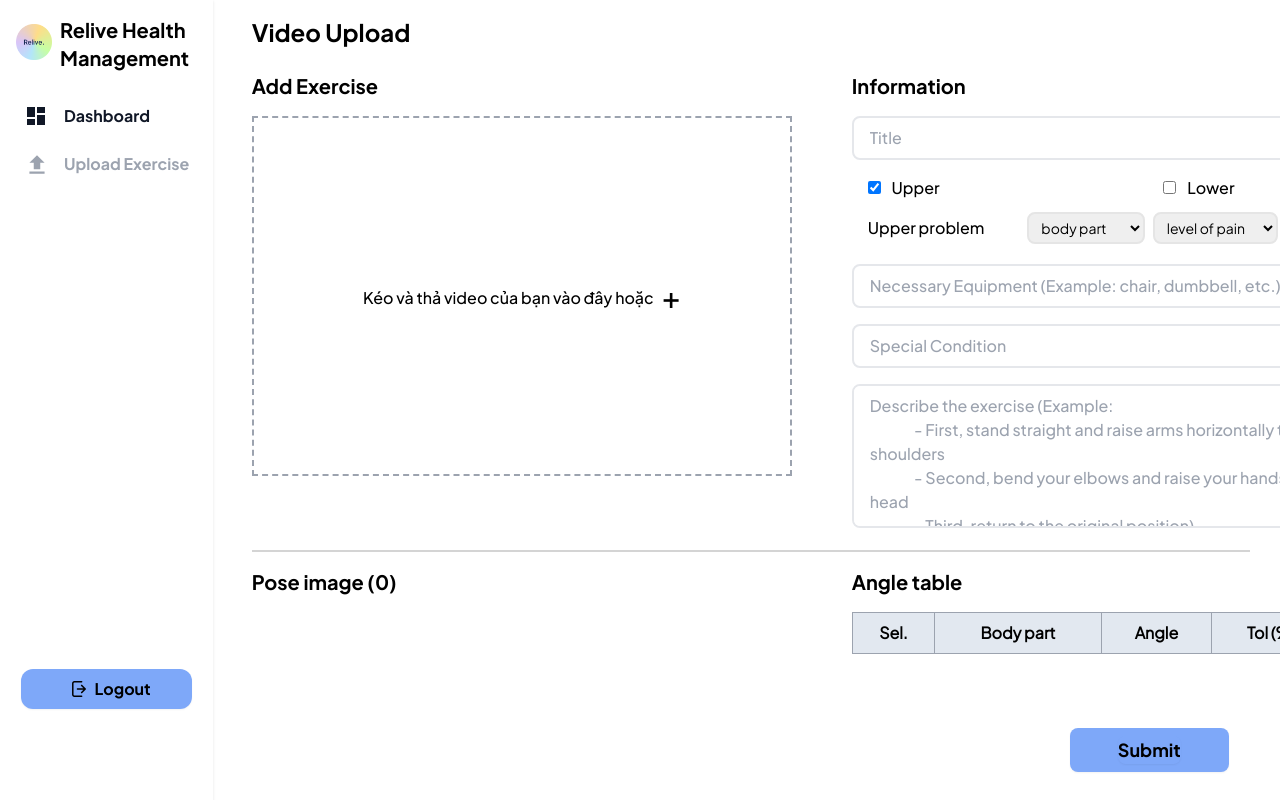
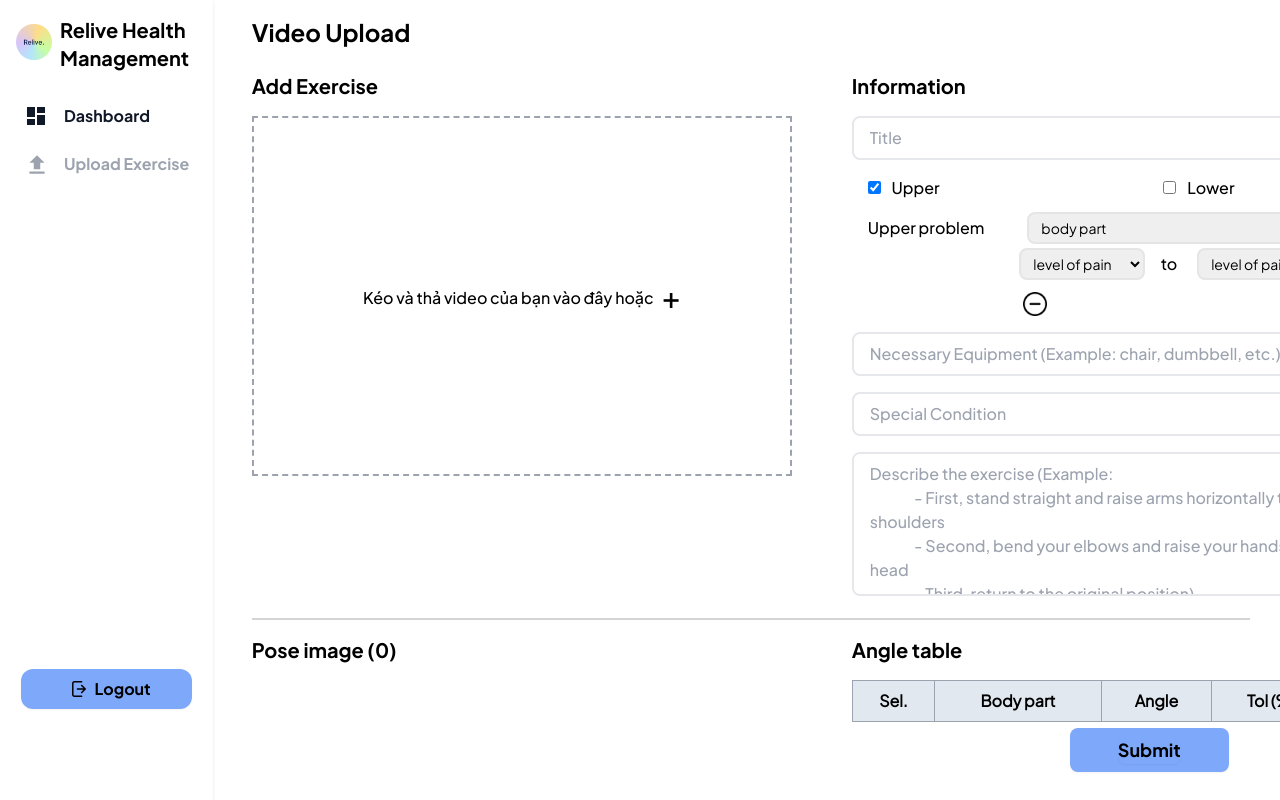
Before and after one commit to tungctn/Relive, a React (Create React App) app in the folder web/client/: page /doctor/videoUpload in a window 1280 px wide. Both pictures are taken after a click on the checkbox "Upper". Built offline with nearby package versions, Linux system fonts and the light colour scheme.

Commit message:
update AddExercise.js and VideoUpload.js

```diff
--- a/web/client/src/components/doctorDashboard/AddExercise.js
+++ b/web/client/src/components/doctorDashboard/AddExercise.js
@@ -3,9 +3,12 @@ import icon from "../../assets/img/dashboard/add_prescription_logo.png";
 import fitnessLogo from "../../assets/img/dashboard/fitness.png";
 import { toast } from "react-toastify";
 import { useNavigate } from "react-router-dom";
+import { data } from "autoprefixer";
 
 function AddExercise(props) {
   const [exercises, setExercises] = useState([]);
+  const [patient, setPatient] = useState({});
+  const [selectedVideo, setSelectedVideo] = useState([]);
   const navigate = useNavigate();
   useEffect(() => {
     async function fetchExercises() {
@@ -13,6 +16,13 @@ function AddExercise(props) {
       const data = await res.json();
       setExercises(data.exercises);
     }
+    async function fetchPatient() {
+      const res = await fetch(`/searchpatient/${props.healthID}`);
+      const data = await res.json();
+      //   setPatient(data.patient);
+      setSelectedVideo(data.patient.exercise);
+    }
+    fetchPatient();
     fetchExercises();
   }, []);
 
@@ -20,7 +30,6 @@ function AddExercise(props) {
   const [selectedProblem, setSelectedProblem] = useState("");
   const [selectedLevel, setSelectedLevel] = useState("");
   const [bodyPart, setBodyPart] = useState("");
-  const [selectedVideo, setSelectedVideo] = useState([]);
 
   const handleVideoSelect = (exercise) => {
     if (selectedVideo.includes(exercise)) {
--- a/web/client/src/components/doctorDashboard/VideoUpload.js
+++ b/web/client/src/components/doctorDashboard/VideoUpload.js
@@ -52,10 +52,10 @@ const VideoUpload = () => {
     setAngles(updatedData);
   };
   const [upperproblemlist, setupperproblemlist] = useState([
-    { problem: "", level: "" },
+    { problem: "", startLevel: "", endLevel: "" },
   ]);
   const [lowerproblemlist, setlowerproblemlist] = useState([
-    { problem: "", level: "" },
+    { problem: "", startLevel: "", endLevel: "" },
   ]);
 
   const addupperproblem = () => {
@@ -306,16 +306,18 @@ const VideoUpload = () => {
                       return (
                         <div
                           key={index}
-                          className="grid grid-cols-7 col-span-1"
+                          className="grid grid-cols-1 col-span-1"
                         >
+                          <div className="grid grid-cols-7">
                             <select
-                            className="font-plus text-sm col-span-3 rounded-lg h-8 pl-2 ml-4 mt-1 border-2 border-neutral-200"
+                              className="font-plus text-sm col-span-7 rounded-lg h-8 pl-2 ml-4 mt-1 border-2 border-neutral-200"
                               name="level"
                               value={upperproblemlist.problem}
                               onChange={(e) => {
                                 // console.log(e.target.value);
                                 let upperproblemlist1 = [...upperproblemlist];
-                              upperproblemlist1[index].problem = e.target.value;
+                                upperproblemlist1[index].problem =
+                                  e.target.value;
                                 setupperproblemlist(upperproblemlist1);
                                 // let temppatient = { ...patient };
                                 // temppatient.upperProblems = upperproblemlist;
@@ -331,14 +333,19 @@ const VideoUpload = () => {
                               <option value="upperBack">Upper Back</option>
                               <option value="hip">Hip</option>
                             </select>
+                          </div>
 
+                          {/* start level */}
+                          <div className="grid grid-cols-7">
+                            {/* end level */}
                             <select
                               className="font-plus text-sm col-span-3 rounded-lg h-8 pl-2 ml-2 mt-1 border-2 border-neutral-200"
                               name="level"
                               value={upperproblemlist.level}
                               onChange={(e) => {
                                 let upperproblemlist1 = [...upperproblemlist];
-                              upperproblemlist1[index].level = e.target.value;
+                                upperproblemlist1[index].startLevel =
+                                  e.target.value;
                                 setupperproblemlist(upperproblemlist1);
                                 // let temppatient = { ...patient };
                                 // temppatient.upperProblem = upperproblemlist;
@@ -352,9 +359,32 @@ const VideoUpload = () => {
                               <option value="4">Intense</option>
                               <option value="5">Extreme</option>
                             </select>
-
+                            <label className="font-plusMedium text-md pl-4 py-2">
+                              to
+                            </label>
+                            <select
+                              className="font-plus text-sm col-span-3 rounded-lg h-8 pl-2 ml-2 mt-1 border-2 border-neutral-200"
+                              name="level"
+                              value={upperproblemlist.level}
+                              onChange={(e) => {
+                                let upperproblemlist1 = [...upperproblemlist];
+                                upperproblemlist1[index].endLevel =
+                                  e.target.value;
+                                setupperproblemlist(upperproblemlist1);
+                                // let temppatient = { ...patient };
+                                // temppatient.upperProblem = upperproblemlist;
+                                // setPatient(temppatient);
+                              }}
+                            >
+                              <option value="">level of pain</option>
+                              <option value="1">Mild</option>
+                              <option value="2">Moderate</option>
+                              <option value="3">Severe</option>
+                              <option value="4">Intense</option>
+                              <option value="5">Extreme</option>
+                            </select>
                             <div
-                            className="col-span-1 pl-3 mt-2"
+                              className="pl-3 mt-2"
                               onClick={() => {
                                 if (upperproblemlist.length > 1) {
                                   let upperproblemlist1 = [...upperproblemlist];
@@ -366,7 +396,12 @@ const VideoUpload = () => {
                                 }
                               }}
                             >
-                            <img src={minus_logo} alt="" className="h-6 w-6" />
+                              <img
+                                src={minus_logo}
+                                alt=""
+                                className="h-6 w-6"
+                              />
+                            </div>
                           </div>
                         </div>
                       );
@@ -381,7 +416,7 @@ const VideoUpload = () => {
               {isShowLower && (
                 <div className="lg:grid lg:grid-cols-10 gap-2 mt-2 mr-4">
                   <div className="col-span-3">
-                    <label className="font-plus text-md pl-4 grid col-start-1 col-span-3 py-2">
+                    <label className="font-plusMedium text-md pl-4 grid col-start-1 col-span-3 py-2">
                       Lower problem
                     </label>
                   </div>
@@ -390,21 +425,22 @@ const VideoUpload = () => {
                       return (
                         <div
                           key={index}
-                          className="grid grid-cols-7 col-span-1"
+                          className="grid grid-cols-1 col-span-1"
                         >
+                          {/* Body Part Select */}
+                          <div className="grid grid-cols-7">
                             <select
-                            className="font-plus text-sm col-span-3 rounded-lg h-8 pl-2 ml-4 mt-1 border-2 border-neutral-200"
+                              className="font-plus text-sm col-span-7 rounded-lg h-8 pl-2 ml-4 mt-1 border-2 border-neutral-200"
                               name="level"
                               value={lowerproblemlist.problem}
                               onChange={(e) => {
                                 let lowerproblemlist1 = [...lowerproblemlist];
-                              lowerproblemlist1[index].problem = e.target.value;
+                                lowerproblemlist1[index].problem =
+                                  e.target.value;
                                 setlowerproblemlist(lowerproblemlist1);
-                              // let temppatient = { ...patient };
-                              // temppatient.lowerProblem = lowerproblemlist;
-                              // setPatient(temppatient);
                               }}
                             >
+                              {/* ...options */}
                               <option value="">body part</option>
                               <option value="lowerBack">Lower Back</option>
                               <option value="leg">Leg</option>
@@ -413,20 +449,22 @@ const VideoUpload = () => {
                               <option value="ankle">Ankle</option>
                               <option value="foot">Foot</option>
                             </select>
+                          </div>
 
+                          {/* Start Level and End Level Select */}
+                          <div className="grid grid-cols-7">
                             <select
-                            className="font-plusMedium text-sm col-span-3 rounded-lg h-8 pl-2 ml-2 mt-1 border-2 border-neutral-200"
+                              className="font-plus text-sm col-span-3 rounded-lg h-8 pl-2 ml-2 mt-1 border-2 border-neutral-200"
                               name="level"
                               value={lowerproblemlist.level}
                               onChange={(e) => {
                                 let lowerproblemlist1 = [...lowerproblemlist];
-                              lowerproblemlist1[index].level = e.target.value;
+                                lowerproblemlist1[index].startLevel =
+                                  e.target.value;
                                 setlowerproblemlist(lowerproblemlist1);
-                              // let temppatient = { ...patient };
-                              // temppatient.lowerProblem = lowerproblemlist;
-                              // setPatient(temppatient);
                               }}
                             >
+                              {/* ...options */}
                               <option value="">level of pain</option>
                               <option value="1">Mild</option>
                               <option value="2">Moderate</option>
@@ -434,16 +472,37 @@ const VideoUpload = () => {
                               <option value="4">Intense</option>
                               <option value="5">Extreme</option>
                             </select>
+                            <label className="font-plusMedium text-md pl-4 py-2">
+                              to
+                            </label>
+                            <select
+                              className="font-plus text-sm col-span-3 rounded-lg h-8 pl-2 ml-2 mt-1 border-2 border-neutral-200"
+                              name="level"
+                              value={lowerproblemlist.level}
+                              onChange={(e) => {
+                                let lowerproblemlist1 = [...lowerproblemlist];
+                                lowerproblemlist1[index].endLevel =
+                                  e.target.value;
+                                setlowerproblemlist(lowerproblemlist1);
+                              }}
+                            >
+                              {/* ...options */}
+                              <option value="">level of pain</option>
+                              <option value="1">Mild</option>
+                              <option value="2">Moderate</option>
+                              <option value="3">Severe</option>
+                              <option value="4">Intense</option>
+                              <option value="5">Extreme</option>
+                            </select>
+                          </div>
 
+                          {/* Minus Logo */}
                           <div
                             className="col-span-1 pl-3 mt-2"
                             onClick={() => {
                               if (lowerproblemlist.length > 1) {
                                 let lowerproblemlist1 = [...lowerproblemlist];
                                 lowerproblemlist1.splice(index, 1);
-                                // let temppatient = { ...patient };
-                                // temppatient.lowerProblems = lowerproblemlist1;
-                                // setPatient(temppatient);
                                 setlowerproblemlist(lowerproblemlist1);
                               }
                             }}
@@ -454,12 +513,12 @@ const VideoUpload = () => {
                       );
                     })}
                   </div>
-
                   <div onClick={addlowerproblem} className="col-span-1 mt-2">
                     <img src={plus_logo} alt="" className="h-6 w-6" />
                   </div>
                 </div>
               )}
+
               <input
                 type="text"
                 placeholder={
```
Lines whose indentation alone changed are shown as unchanged.
